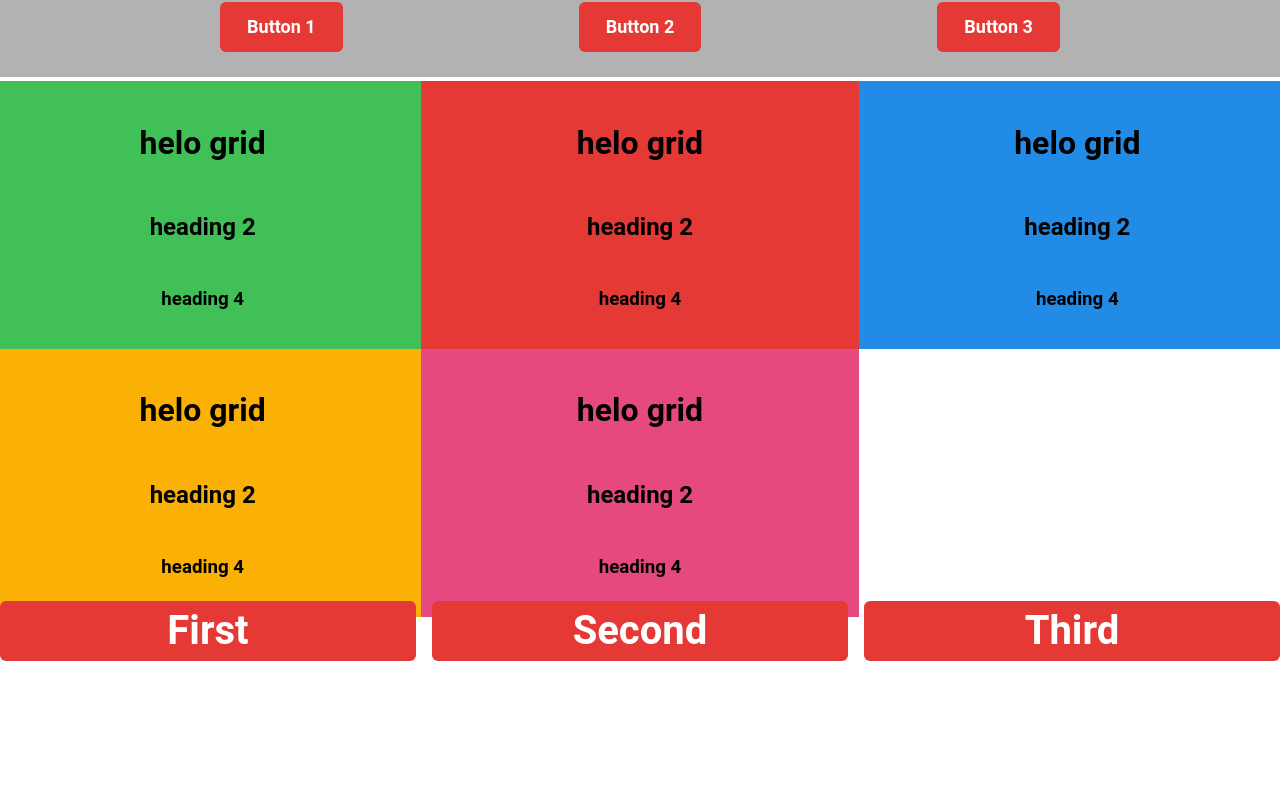
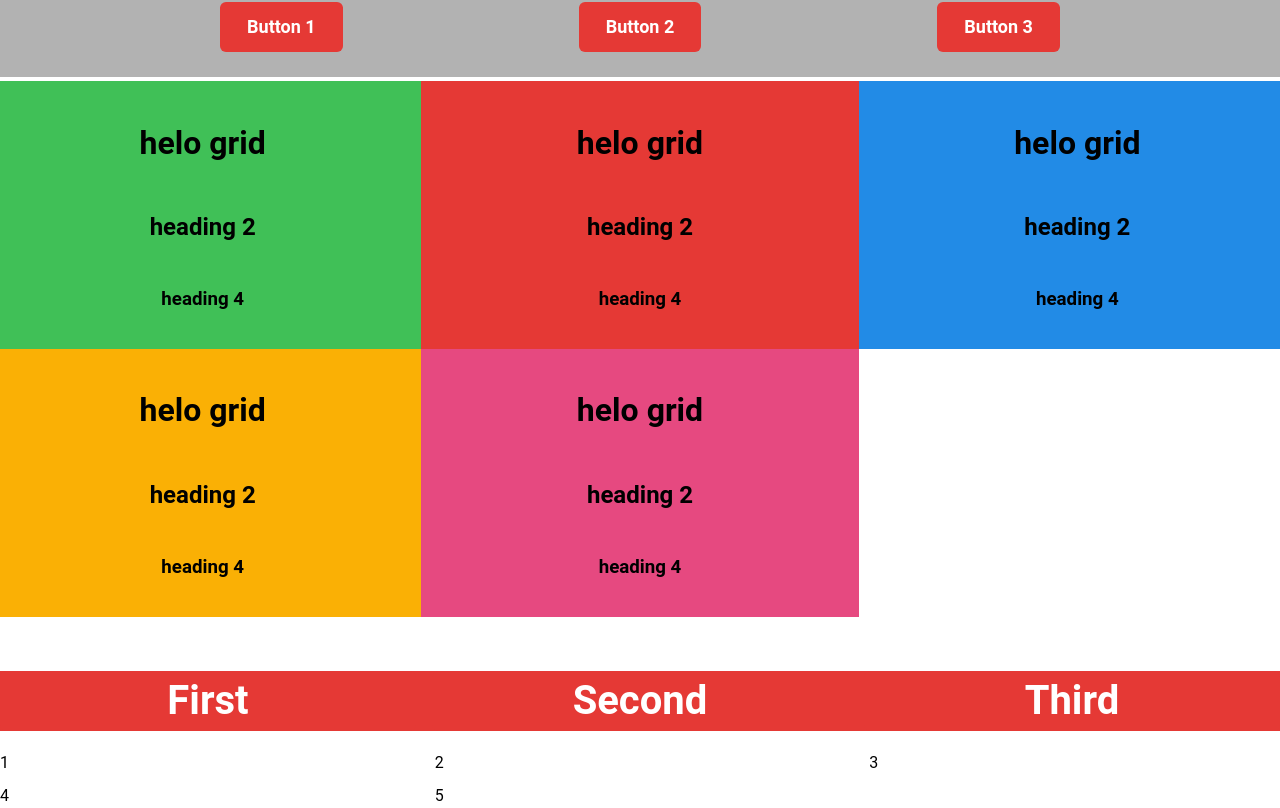
Before and after one commit to SanjeevRoyy/MantineLibrary, a React (Vite) app: page / in a window 1280 px wide. Shown: the part 1518-2326 px from the top of the page. Before the commit the page ends 2179 px from the top, so only its background shows below. Built offline with nearby package versions, Linux system fonts and the light colour scheme.

Commit message:
simple grid added

```diff
--- a/src/App.jsx
+++ b/src/App.jsx
@@ -4,8 +4,10 @@ import Ratio from './components/aspectratio/Ratio';
 import CenterComp from './components/center/CenterComp';
 import ContainerEx from './components/container/ContainerEx';
 import FlexEx from './components/flex/FlexEx';
-import GridEx from './config/grid/GridEx';
+import GridEx from './components/grid/GridEx';
 import GroupEx from './components/group/GroupEx';
+import SimpleGridEx from './components/simplegrid/SimpleGridEx';
+
 
 
 
@@ -21,8 +23,10 @@ function App() {
       <CenterComp />
       <ContainerEx />
       <FlexEx />
-      <GridEx />
+      <GridEx/>
       <GroupEx/>
+      <SimpleGridEx/>
+
     </>
 
 
--- a/src/components/group/GroupEx.jsx
+++ b/src/components/group/GroupEx.jsx
@@ -3,7 +3,7 @@ import React from 'react'
 
 const GroupEx = () => {
   return (
-<Group grow  >
+<Group mb={20} mt={70} bg={'red'} grow  >
 <Button size='xl'>First</Button>
 <Button size='xl'>Second</Button>
 <Button size='xl'>Third</Button>
--- /dev/null
+++ b/src/components/simplegrid/SimpleGridEx.jsx
@@ -0,0 +1,16 @@
+import React from 'react'
+import { SimpleGrid } from '@mantine/core';
+
+const SimpleGridEx = () => {
+  return (
+    <SimpleGrid cols={3} spacing="lg" verticalSpacing="sm">
+    <div>1</div>
+    <div>2</div>
+    <div>3</div>
+    <div>4</div>
+    <div>5</div>
+  </SimpleGrid>
+  )
+}
+
+export default SimpleGridEx
```
Also changed, not shown: src/components/grid/GridEx.jsx (renamed from src/config/grid/GridEx.jsx).
